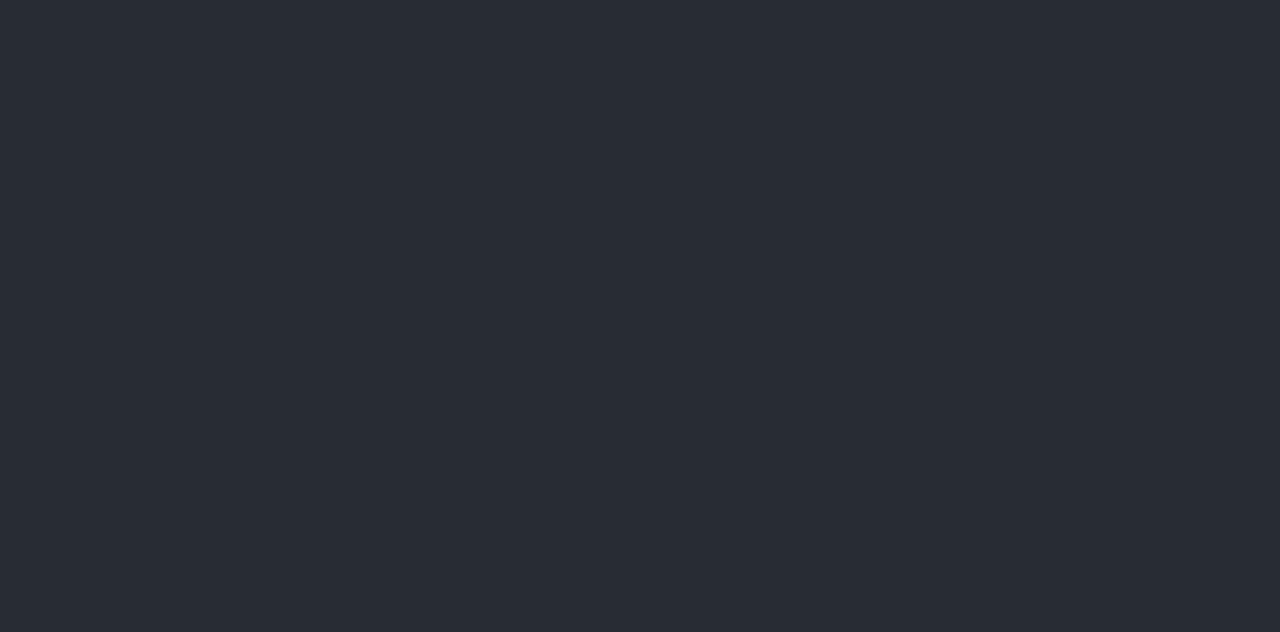
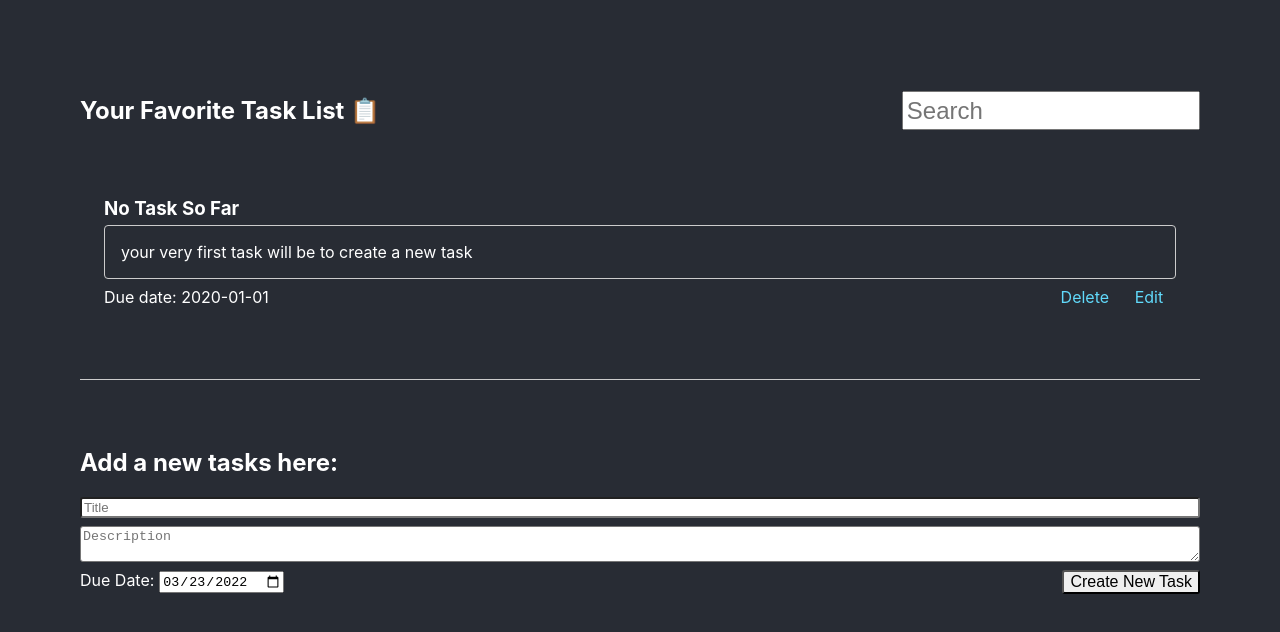
Before and after one commit to benefiction/task-list, a React (Create React App) app: page / in a window 1280 px wide. Shown: the top 632 px of the page. Built offline with nearby package versions, Linux system fonts and the light colour scheme.

Commit message:
feat(task list): connect component, container and context

```diff
--- a/src/App.tsx
+++ b/src/App.tsx
@@ -1,10 +1,14 @@
 import './App.css';
+import { TaskFormContainer } from './components/TaskForm';
+import { TaskListContainer } from './components/TaskList/TaskListContainer';
 import { TasksProvider } from './contexts/TasksContext';
 
 function App() {
     return (
         <TasksProvider>
             <div className='App'>
+                <TaskListContainer />
+                <TaskFormContainer />
             </div>
         </TasksProvider>
     );
--- /dev/null
+++ b/src/components/TaskForm/TaskFormContainer.tsx
@@ -0,0 +1,15 @@
+import React, { useContext } from 'react';
+import { TasksContext } from '../../contexts/TasksContext';
+import { TaskData } from '../Task/Task.types';
+import { TaskForm } from './TaskForm';
+
+export const TaskFormContainer: React.FC = () => {
+    const { tasks, setTasks } = useContext(TasksContext);
+
+    const onSaveTask = (task: TaskData) => {
+        const newTasks = { ...tasks, [task.id]: task };
+        setTasks(newTasks);
+    };
+
+    return <TaskForm onSaveTask={onSaveTask} />;
+};
--- /dev/null
+++ b/src/components/TaskList/TaskListContainer.tsx
@@ -0,0 +1,41 @@
+import { useContext, useEffect, useState } from 'react';
+import { TasksContext } from '../../contexts/TasksContext';
+import { SearchBar } from '../SearchBar';
+import { TaskData } from '../Task/Task.types';
+import { TaskList } from './TaskList';
+
+const fallbackTasks: { [key: string]: TaskData } = {
+    '1': {
+        id: '1',
+        title: 'No Task So Far',
+        description: 'your very first task will be to create a new task',
+        status: 'todo',
+        dueDate: '2020-01-01',
+    },
+};
+
+export const TaskListContainer: React.FC = () => {
+    const { tasks, setTasks } = useContext(TasksContext);
+    const [searchTerm, setSearchTerm] = useState('');
+    const [displayedTasks, setDisplayedTasks] = useState<TaskData[]>([]);
+
+    useEffect(() => {
+        const taskToDisplay = Object.values(tasks || fallbackTasks).filter(
+            (task) => task.title.search(searchTerm) !== -1
+        );
+        setDisplayedTasks(taskToDisplay);
+    }, [tasks, searchTerm]);
+
+    const onDelete = (id: string) => {
+        const newTasks = { ...tasks };
+        delete newTasks[id];
+        setTasks(newTasks);
+    };
+
+    return (
+        <>
+            <SearchBar onSearch={setSearchTerm} />
+            <TaskList tasks={displayedTasks} onDelete={onDelete} />
+        </>
+    );
+};
```
